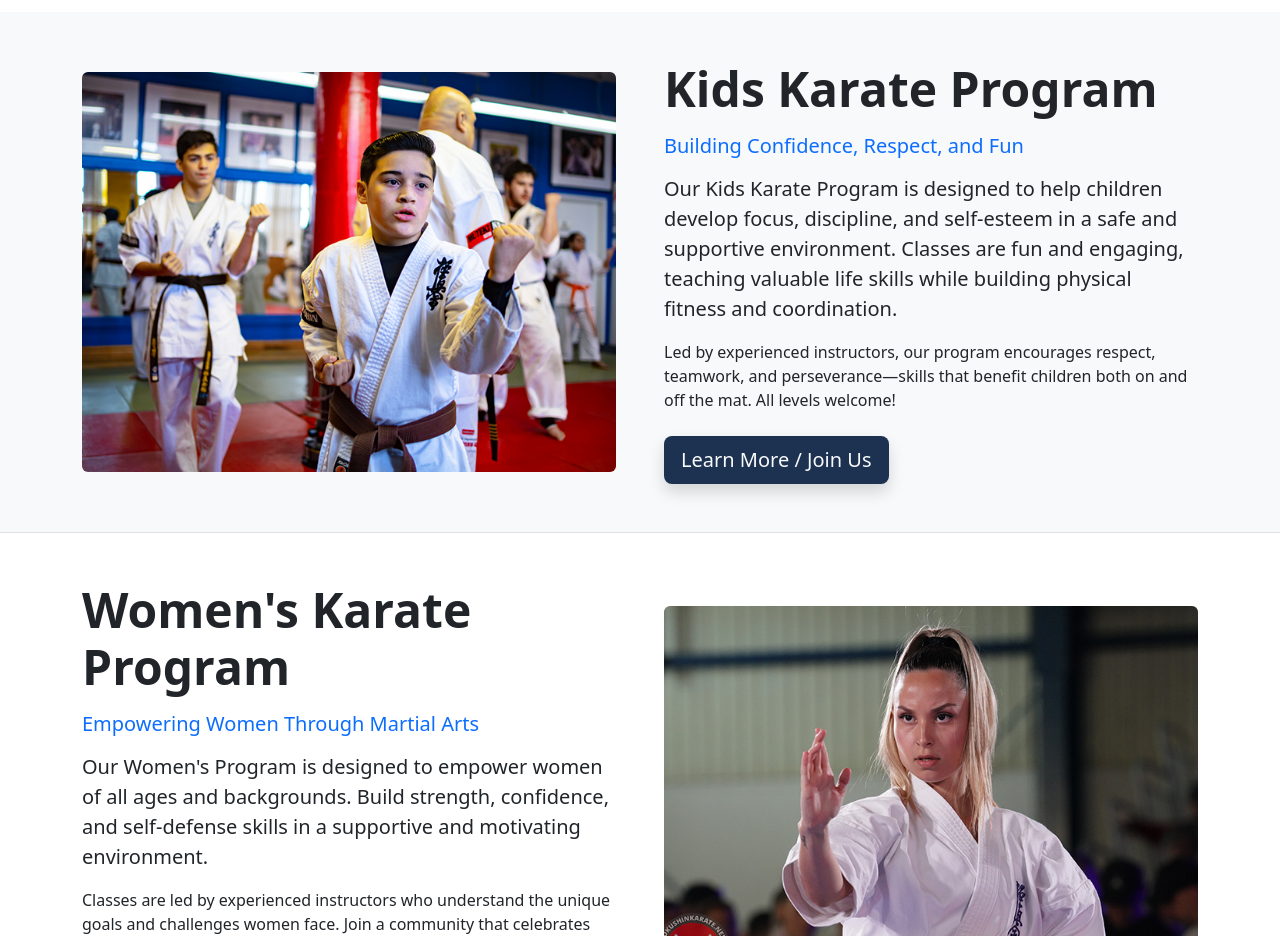
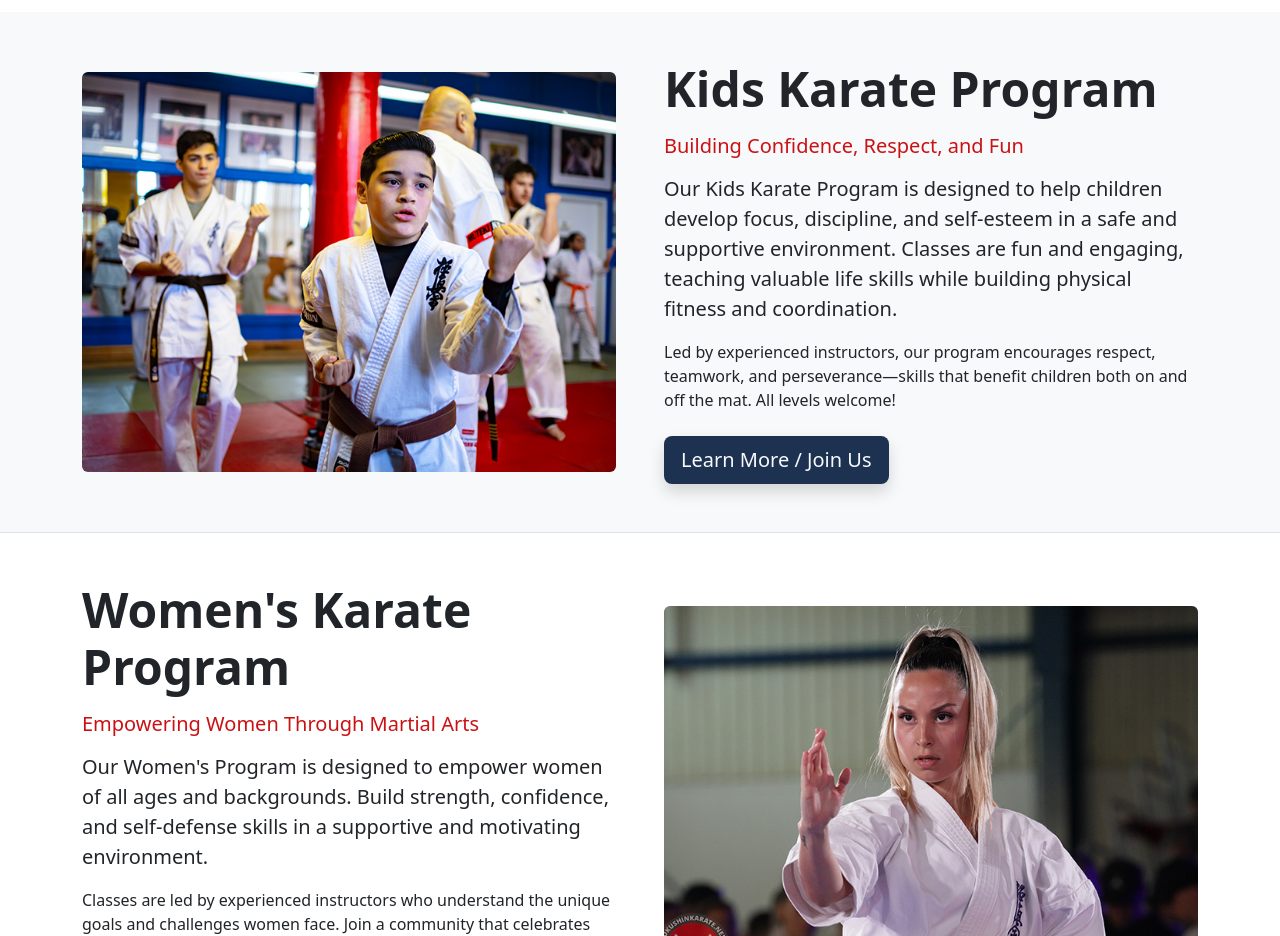
Before and after one commit to sjvarnum/website-mutekikyokushin, a React (Vite) app: page / in a window 1280 px wide. Shown: the part 3240-4176 px from the top of the page. Built offline with nearby package versions, Linux system fonts and the light colour scheme.

Commit message:
feat: change subtitle text color to red

```diff
--- a/src/components/KidsProgram/KidsProgram.tsx
+++ b/src/components/KidsProgram/KidsProgram.tsx
@@ -19,7 +19,7 @@ const KidsProgram: React.FC = () => (
         {/* Right Column: Content */}
         <div className="col-lg-6 col-12">
           <h2 className="display-5 fw-bold mb-3">Kids Karate Program</h2>
-          <h3 className="h5 fw-normal mb-3 text-primary">Building Confidence, Respect, and Fun</h3>
+          <h3 className="h5 fw-normal mb-3 theme-text-red">Building Confidence, Respect, and Fun</h3>
           <p className="lead mb-3">
             Our Kids Karate Program is designed to help children develop focus, discipline, and self-esteem in a safe and supportive environment. Classes are fun and engaging, teaching valuable life skills while building physical fitness and coordination.
           </p>
--- a/src/components/WomensProgram/WomensProgram.tsx
+++ b/src/components/WomensProgram/WomensProgram.tsx
@@ -19,7 +19,7 @@ const WomensProgram: React.FC = () => (
         {/* Left Column (desktop): Content */}
         <div className="col-lg-6 col-12 order-1 order-lg-2">
           <h2 className="display-5 fw-bold mb-3">Women's Karate Program</h2>
-          <h3 className="h5 fw-normal mb-3 text-primary">Empowering Women Through Martial Arts</h3>
+          <h3 className="h5 fw-normal mb-3 theme-text-red">Empowering Women Through Martial Arts</h3>
           <p className="lead mb-3">
             Our Women's Program is designed to empower women of all ages and backgrounds. Build strength, confidence, and self-defense skills in a supportive and motivating environment.
           </p>
```
